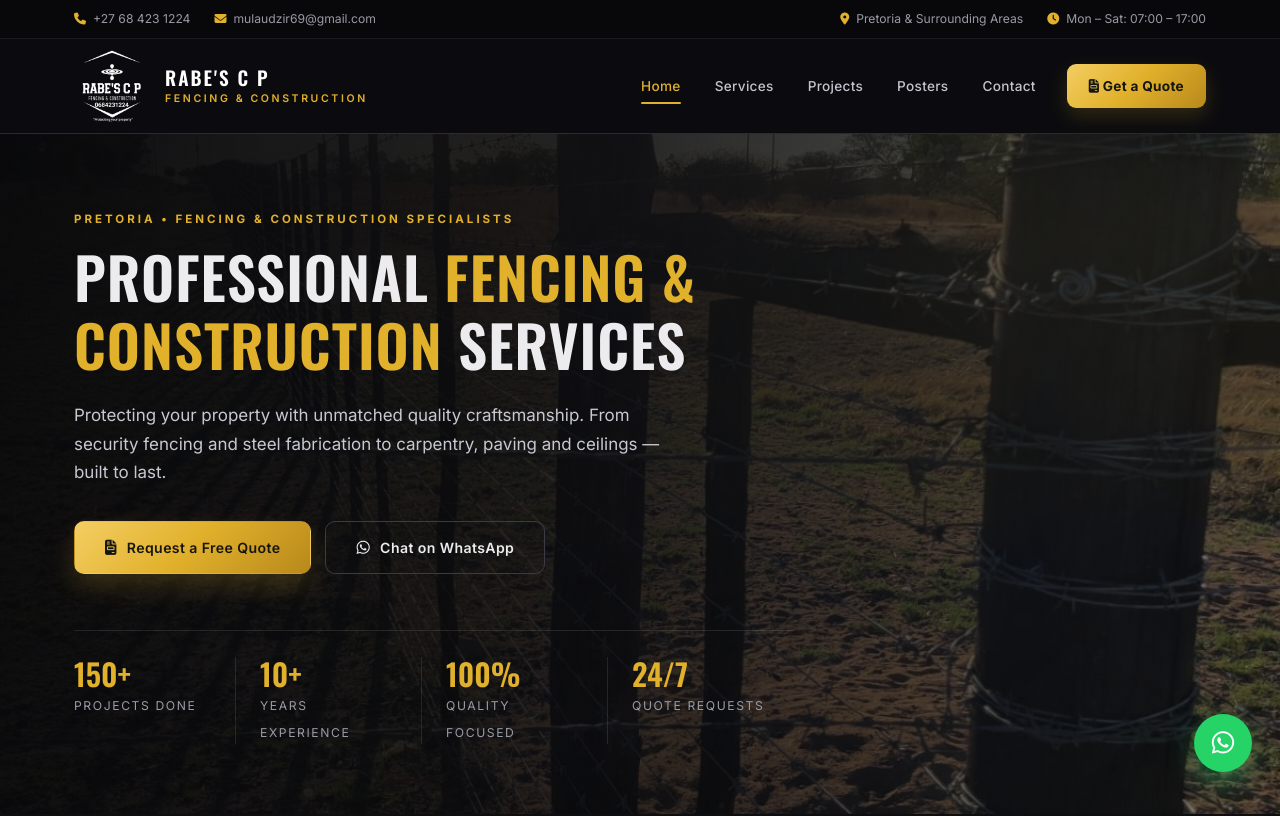
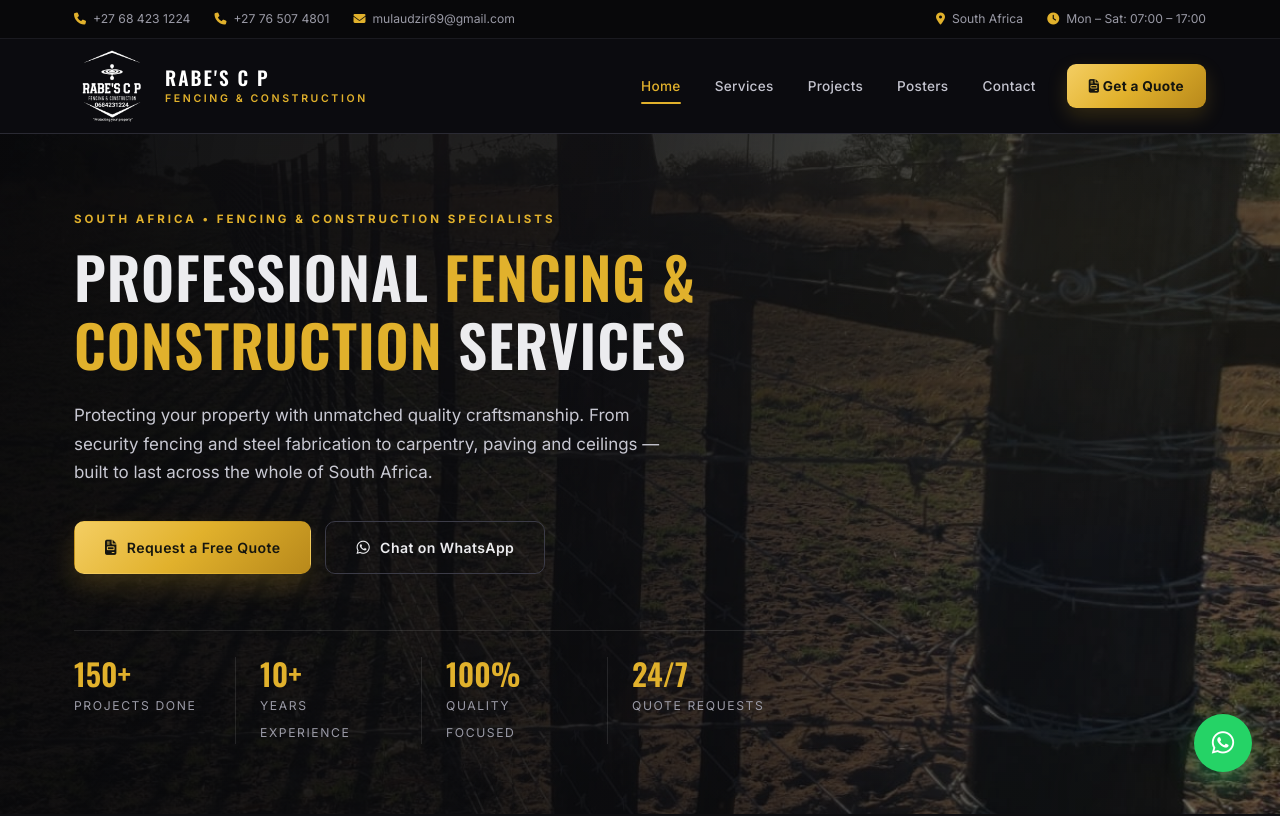
Before and after one commit to vhonanikevin9/RABE, a plain HTML site: page index.html in a window 1280 px wide. Shown: the top 816 px of the page. Drawn offline with nearby package versions, Linux system fonts and the light colour scheme.

Commit message:
Update index.html

```diff
--- a/index.html
+++ b/index.html
@@ -3,8 +3,9 @@
 <head>
 <meta charset="UTF-8">
 <meta name="viewport" content="width=device-width, initial-scale=1.0">
-<title>Rabe's C P Fencing &amp; Construction | Pretoria</title>
-<meta name="description" content="Professional fencing, steel work, carpentry, paving and ceiling installations in Pretoria and surrounding areas. Request a free quote today.">
+<title>Rabe's C P Fencing &amp; Construction | South Africa</title>
+<meta name="description" content="Professional fencing, steel work, carpentry, paving and ceiling installations across South Africa. Request a free quote today.">
+<link rel="icon" type="image/png" href="logo11.png">
 
 <!-- Fonts -->
 <link rel="preconnect" href="https://fonts.googleapis.com">
@@ -1043,10 +1044,11 @@ select option{background:#15151b;color:var(--text)}
         <div class="container">
             <div class="tb-group">
                 <span><i class="fas fa-phone"></i><a href="tel:+27684231224">+27 68 423 1224</a></span>
+                <span><i class="fas fa-phone"></i><a href="tel:+27765074801">+27 76 507 4801</a></span>
                 <span><i class="fas fa-envelope"></i><a href="mailto:mulaudzir69@gmail.com">mulaudzir69@gmail.com</a></span>
             </div>
             <div class="tb-group">
-                <span><i class="fas fa-location-dot"></i>Pretoria &amp; Surrounding Areas</span>
+                <span><i class="fas fa-location-dot"></i>South Africa</span>
                 <span><i class="fas fa-clock"></i>Mon – Sat: 07:00 – 17:00</span>
             </div>
         </div>
@@ -1089,11 +1091,11 @@ select option{background:#15151b;color:var(--text)}
     <section class="hero">
         <div class="container">
             <div class="hero-inner">
-                <span class="kicker">Pretoria • Fencing &amp; Construction Specialists</span>
+                <span class="kicker">South Africa • Fencing &amp; Construction Specialists</span>
                 <h1>Professional <span>Fencing &amp; Construction</span> Services</h1>
                 <p class="lead">
                     Protecting your property with unmatched quality craftsmanship. From security fencing
-                    and steel fabrication to carpentry, paving and ceilings — built to last.
+                    and steel fabrication to carpentry, paving and ceilings — built to last across the whole of South Africa.
                 </p>
                 <div class="hero-actions">
                     <a href="#/quote" class="btn btn-gold"><i class="fas fa-file-invoice"></i> Request a Free Quote</a>
@@ -1208,7 +1210,7 @@ select option{background:#15151b;color:var(--text)}
         <div class="container">
             <span class="kicker">Our Services</span>
             <h1>What We <span>Deliver</span></h1>
-            <p>Comprehensive fencing and construction services for residential, commercial and agricultural properties.</p>
+            <p>Comprehensive fencing and construction services for residential, commercial and agricultural properties across South Africa.</p>
         </div>
     </section>
 
@@ -1341,7 +1343,7 @@ select option{background:#15151b;color:var(--text)}
                     </div>
                 </div>
                 <div class="project">
-                    <img src="WhatsApp Image 2026-10-31 at 16.07.35.jpeg" alt="Mesh boundary fencing">
+                    <img src="WhatsApp Image 2026-11-12 at 21.26.08.jpeg" alt="Mesh boundary fencing">
                     <div class="project-info">
                         <h4>Mesh Fencing</h4>
                         <p>Plot Boundary Fencing</p>
@@ -1538,7 +1540,8 @@ select option{background:#15151b;color:var(--text)}
                                 <i class="fas fa-phone"></i>
                                 <div>
                                     <strong>Call / WhatsApp</strong>
-                                    <a href="tel:+27684231224">+27 68 423 1224</a>
+                                    <a href="tel:+27684231224">+27 68 423 1224</a><br>
+                                    <a href="tel:+27765074801">+27 76 507 4801</a>
                                 </div>
                             </li>
                             <li>
@@ -1591,7 +1594,7 @@ select option{background:#15151b;color:var(--text)}
         <div class="container">
             <span class="kicker">Get In Touch</span>
             <h1>Contact <span>Us</span></h1>
-            <p>We're based in Grootvlei, Pretoria and service the surrounding areas. Reach out any time.</p>
+            <p>We service the whole of South Africa. Reach out any time.</p>
         </div>
     </section>
 
@@ -1601,7 +1604,8 @@ select option{background:#15151b;color:var(--text)}
                 <div class="contact-card">
                     <div class="card-icon"><i class="fas fa-phone"></i></div>
                     <h4>Phone</h4>
-                    <a href="tel:+27684231224">+27 68 423 1224</a>
+                    <a href="tel:+27684231224">+27 68 423 1224</a><br>
+                    <a href="tel:+27765074801">+27 76 507 4801</a>
                 </div>
                 <div class="contact-card">
                     <div class="card-icon"><i class="fas fa-envelope"></i></div>
@@ -1657,7 +1661,7 @@ select option{background:#15151b;color:var(--text)}
                 </div>
                 <p style="max-width:290px">
                     Protecting your property with quality fencing, steel work, carpentry,
-                    paving and ceiling installations across Pretoria and surrounds.
+                    paving and ceiling installations across the whole of South Africa.
                 </p>
                 <div class="footer-social">
                     <a href="https://wa.me/27684231224" target="_blank" rel="noopener" aria-label="WhatsApp">
@@ -1696,6 +1700,7 @@ select option{background:#15151b;color:var(--text)}
                 <h4>Find Us</h4>
                 <p><strong style="color:#fff">Rabelani Mulaudzi</strong></p>
                 <a href="tel:+27684231224"><i class="fas fa-phone" style="color:var(--primary);margin-right:8px"></i>+27 68 423 1224</a>
+                <a href="tel:+27765074801"><i class="fas fa-phone" style="color:var(--primary);margin-right:8px"></i>+27 76 507 4801</a>
                 <a href="mailto:mulaudzir69@gmail.com"><i class="fas fa-envelope" style="color:var(--primary);margin-right:8px"></i>mulaudzir69@gmail.com</a>
                 <p style="margin-bottom:6px">
                     <i class="fas fa-location-dot" style="color:var(--primary);margin-right:8px"></i>
@@ -1718,7 +1723,7 @@ select option{background:#15151b;color:var(--text)}
 
         <div class="footer-bottom">
             <span>&copy; <span id="year">2026</span> Rabe's C P Fencing &amp; Construction. All Rights Reserved.</span>
-            <span>Pretoria &amp; Surrounding Areas, South Africa</span>
+            <span>South Africa</span>
         </div>
     </div>
 </footer>
@@ -1755,7 +1760,7 @@ const navList   = document.getElementById('navLinks');
 const menuBtn   = document.getElementById('menuBtn');
 
 const titles = {
-    home:     "Rabe's C P Fencing & Construction | Pretoria",
+    home:     "Rabe's C P Fencing & Construction | South Africa",
     services: "Our Services | Rabe's C P Fencing & Construction",
     projects: "Recent Projects | Rabe's C P Fencing & Construction",
     posters:  "Promotional Posters | Rabe's C P Fencing & Construction",
@@ -1783,7 +1788,6 @@ menuBtn.addEventListener('click', () => navList.classList.toggle('open'));
 
 /* ============================================================
    2. POSTERS — 3 uploaded promo images
-   (image IDs written directly in the HTML above)
    ============================================================ */
 const posterFigures = Array.from(document.querySelectorAll('#postersGrid .poster'));
 
```
